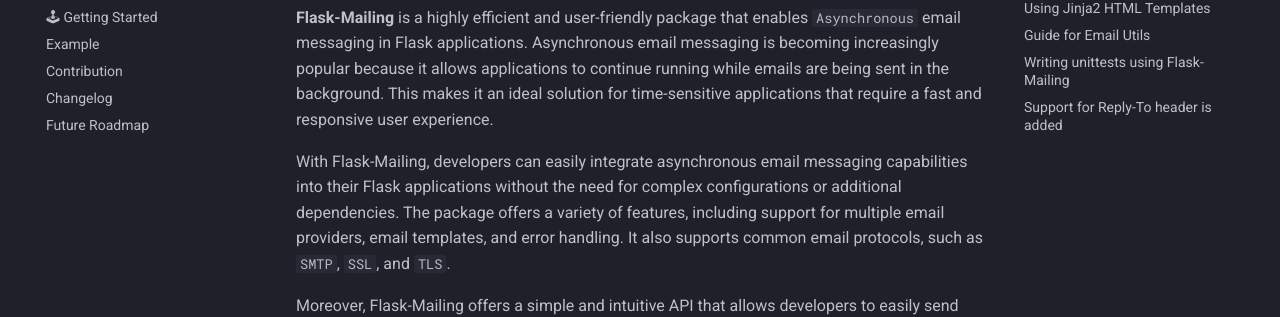
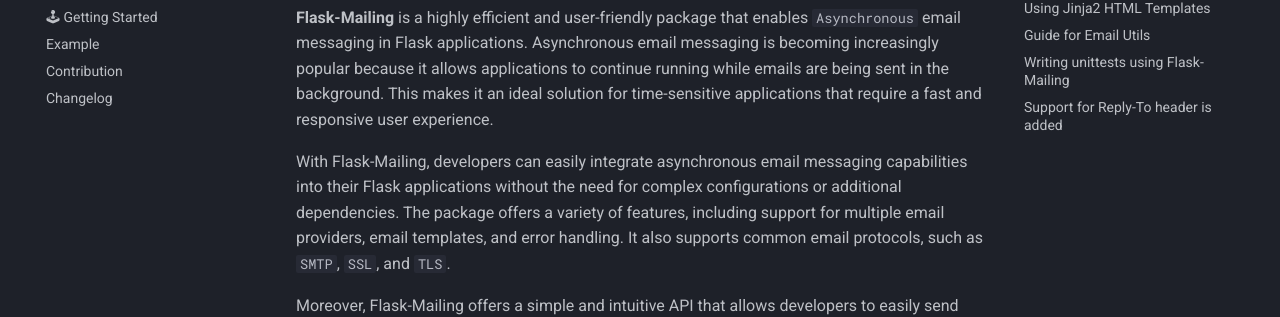
Before and after one commit to marktennyson/flask-mailing, an MkDocs documentation site: the page built from docs/index.md, in a window 1280 px wide. Shown: the part 175-492 px from the top of the page. Built offline with MkDocs 1.6.1 and Material for MkDocs 9.7.7, drawn with Linux system fonts in a browser that asks for light colours; comment, search, counter and statistics services are not loaded.

Commit message:
removed roadmap option from docs

```diff
--- a/mkdocs.yml
+++ b/mkdocs.yml
@@ -41,4 +41,3 @@
   - Example: example.md
   - Contribution: contribute.md
   - Changelog: changelog.md
-  - Future Roadmap: future-roadmap.md
```
